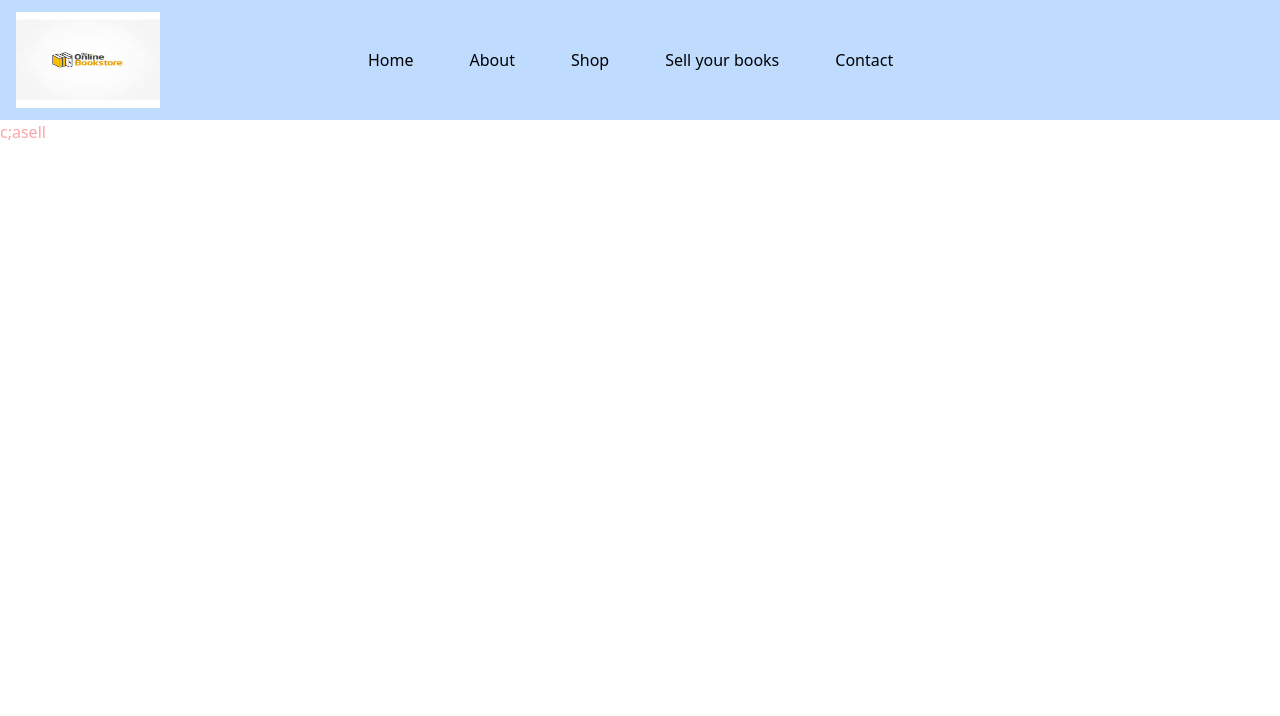
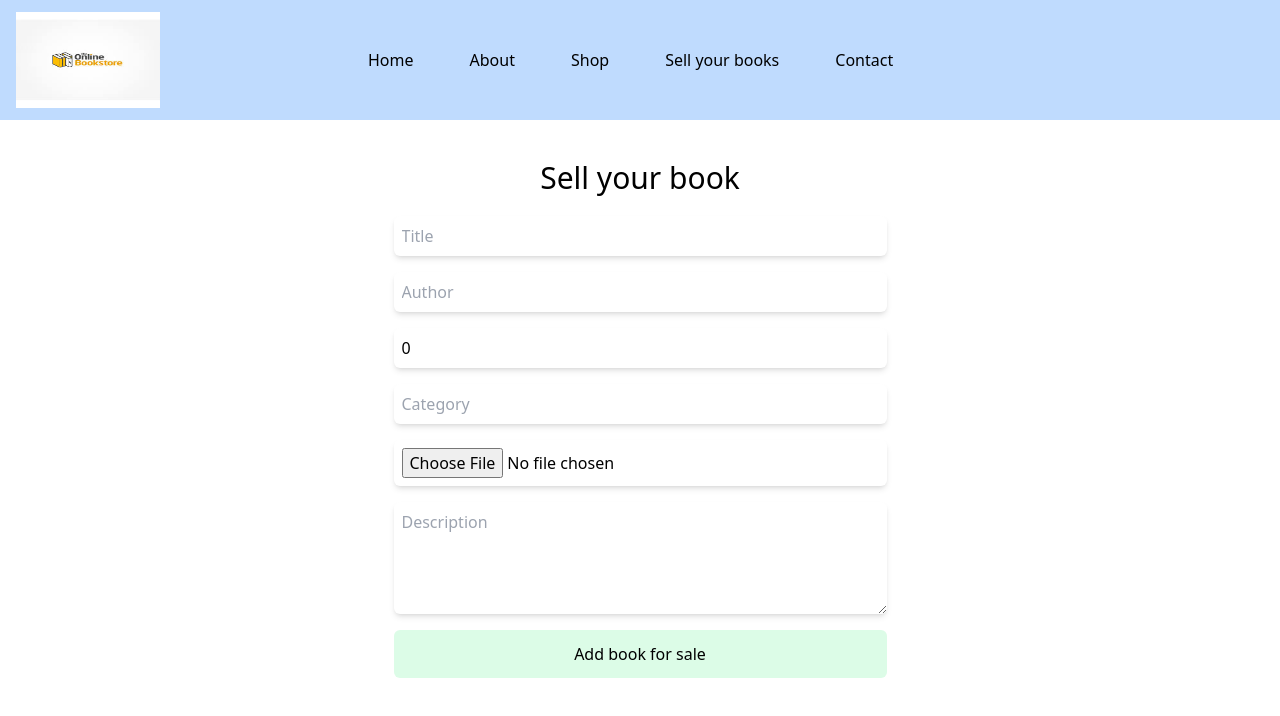
Before and after one commit to Vaibhavvv24/MERNSTACK-BOOKSTORE, a React (Vite) app in the folder frontend/: page /sell in a window 1280 px wide. Shown: the top 716 px of the page. Built offline with nearby package versions, Linux system fonts and the light colour scheme; the HTML template or start-up script is replaced by a standard one.

Commit message:
added sell and individual book pages

```diff
--- a/frontend/src/App.jsx
+++ b/frontend/src/App.jsx
@@ -9,6 +9,7 @@ import Blog from "../../frontend/src/pages/Blog";
 import Navbar from "./components/Navbar";
 import Login from "./pages/Login";
 import Signup from "./pages/Signup";
+import Bookpage from "./pages/Bookpage";
 
 function App() {
   return (
@@ -24,6 +25,7 @@ function App() {
           <Route path="/blog" element={<Blog />} />
           <Route path="/login" element={<Login />} />
           <Route path="/signup" element={<Signup />} />
+          <Route path="/shop/book/:id" element={<Bookpage />} />
           <Route path="*" element={<Home />} />
         </Routes>
       </BrowserRouter>
--- /dev/null
+++ b/frontend/src/pages/Bookpage.jsx
@@ -0,0 +1,41 @@
+import React, { useEffect, useState } from "react";
+import { useParams } from "react-router-dom";
+
+const Bookpage = () => {
+  const params = useParams();
+  const { id } = params;
+  const [book, setBook] = useState({});
+  const [loading, setLoading] = useState(false);
+  const [error, setError] = useState(null);
+  useEffect(() => {
+    const getBook = async function () {
+      try {
+        setLoading(true);
+        const res = await fetch(`/api/books/get/${id}`);
+        const data = await res.json();
+        setBook(data);
+        setLoading(false);
+        setError(null);
+      } catch (error) {
+        setLoading(false);
+        setError(error);
+      }
+    };
+    getBook();
+  }, [id]);
+
+  return (
+    <div>
+      {loading && <h1>Loading...</h1>}
+      {error && <h1>{error.message}</h1>}
+      <h1>Individual book</h1>
+      <h1>{book.title}</h1>
+      <img src="harry.jpg" alt={book.title} />
+      <p>{book.description}</p>
+      <p>{book.price}</p>
+      <p>{book.category}</p>
+    </div>
+  );
+};
+
+export default Bookpage;
--- a/frontend/src/pages/Sell.jsx
+++ b/frontend/src/pages/Sell.jsx
@@ -1,7 +1,114 @@
-import React from "react";
+import React, { useState } from "react";
 
 const Sell = () => {
-  return <div className="text-red-300"> c;asell</div>;
+  const [formData, setFormData] = useState({
+    title: "",
+    author: "",
+    price: 0,
+    category: "",
+    image: "",
+    description: "",
+  });
+  const [loading, setLoading] = useState(false);
+  const [error, setError] = useState(null);
+  const handleChange = (e) => {
+    setFormData({
+      ...formData,
+      [e.target.id]: e.target.value,
+    });
+  };
+  const handleSubmit = async (e) => {
+    e.preventDefault();
+    console.log(formData);
+    try {
+      setLoading(true);
+      const res = await fetch("/api/books/create", {
+        method: "POST",
+        headers: {
+          "Content-Type": "application/json",
+        },
+        body: JSON.stringify({
+          ...formData,
+          admin: "65ce0086bae19a087c18fc05",
+        }),
+      });
+      const data = await res.json();
+      setLoading(false);
+      setError(null);
+      console.log(data);
+    } catch (error) {
+      setLoading(false);
+      setError(error.message);
+      console.log(error);
+    }
+  };
+  return (
+    <div>
+      <h1 className="text-3xl text-center mt-10">Sell your book</h1>
+      <div className="flex justify-center items-center mt-5">
+        <form className="flex flex-col gap-4" onSubmit={handleSubmit}>
+          <input
+            type="text"
+            id="title"
+            placeholder="Title"
+            onChange={handleChange}
+            required
+            value={formData.title}
+            className="p-2 shadow-md border-solid rounded-md w-full"
+          />
+          <input
+            type="text"
+            id="author"
+            placeholder="Author"
+            onChange={handleChange}
+            required
+            value={formData.author}
+            className="p-2 shadow-md border-solid rounded-md w-full"
+          />
+          <input
+            type="number"
+            id="price"
+            placeholder="Price"
+            onChange={handleChange}
+            required
+            value={formData.price}
+            className="p-2 shadow-md border-solid rounded-md w-full"
+          />
+          <input
+            type="text"
+            id="category"
+            placeholder="Category"
+            onChange={handleChange}
+            required
+            value={formData.category}
+            className="p-2 shadow-md border-solid rounded-md w-full"
+          />
+          <input
+            type="file"
+            id="image"
+            onChange={handleChange}
+            required
+            value={formData.image}
+            className="p-2 shadow-md border-solid rounded-md w-full"
+          />
+          <textarea
+            id="description"
+            rows="4"
+            cols={"50"}
+            placeholder="Description"
+            onChange={handleChange}
+            value={formData.description}
+            className="p-2 shadow-md border-solid rounded-md w-full"
+          />
+          <button type="submit" className="bg-green-100 p-3 rounded-md">
+            Add book for sale
+          </button>
+          {loading && <p>Loading...</p>}
+          {error && <p>{error}</p>}
+        </form>
+      </div>
+    </div>
+  );
 };
 
 export default Sell;
```
